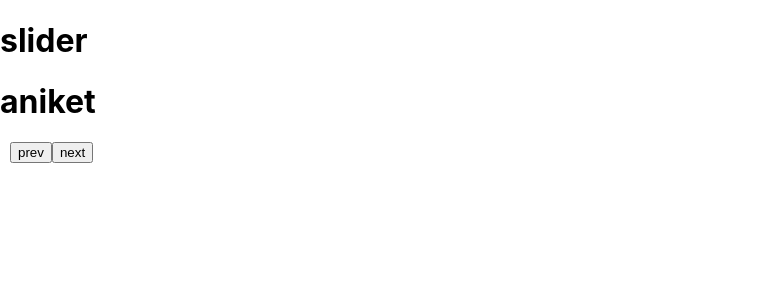
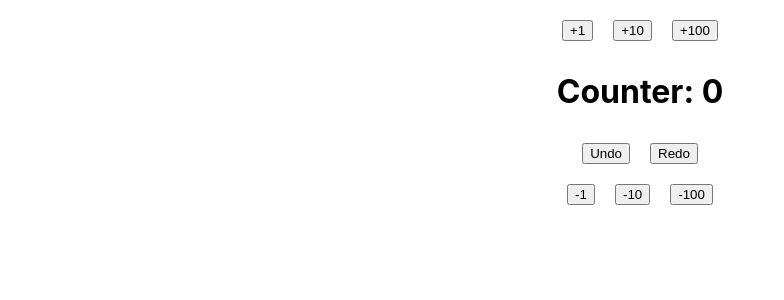
Before and after one commit to aniket2727/typescriptreact, a React (Create React App) app in the folder my-app/: page / in a window 1280 px wide. Shown: the top 300 px of the page, without its empty margins (0-784 px from the left). Built offline with nearby package versions, Linux system fonts and the light colour scheme.

Commit message:
add code

```diff
--- a/my-app/src/App.tsx
+++ b/my-app/src/App.tsx
@@ -7,10 +7,11 @@ import Code4 from './compoent/Code4';
 import Code6 from './compoent/Code6';
 import Code7 from './compoent/Code7';
 import Code8 from './compoent/Code8';
+import Code9 from './compoent/Code9';
 function App() {
   return (
     <div className="App">
-      <Code8/>
+      <Code9/>
     </div>
   );
 }
--- /dev/null
+++ b/my-app/src/compoent/Code9.tsx
@@ -0,0 +1,76 @@
+import { useState } from "react";
+
+// Code is written by Aniket Kadam
+type HistoryItem = {
+    input: number,
+    finalstate: number
+}
+
+const Code9 = () => {
+    const [counter, setCounter] = useState<number>(0);
+    const [history, setHistory] = useState<HistoryItem[]>([{ input: 0, finalstate: 0 }]);
+
+    const handleInput = (item: number): void => {
+        setCounter(prev => {
+            const newCounter = prev + item;
+            const newHistory = [...history, { input: item, finalstate: newCounter }];
+            setHistory(newHistory); // Update history
+            return newCounter;
+        });
+    }
+
+    const handleUndo = (): void => {
+        if (history.length > 1) { // Prevent undoing beyond the first state
+            const newHistory = [...history];
+            newHistory.pop(); // Remove the last action
+            const lastState = newHistory[newHistory.length - 1]; // Get the previous state
+            setCounter(lastState.finalstate); // Set the counter to the previous state
+            setHistory(newHistory); // Update the history
+        }
+    }
+
+    const handleRedo = (): void => {
+        // Redo functionality (to be implemented later)
+    }
+
+    return (
+        <div style={{ display: 'flex', flexDirection: 'column', alignItems: 'center', justifyContent: 'center', margin: '10px' }}>
+            <div style={{ display: 'flex', alignItems: 'center', justifyContent: 'center' }}>
+                <button onClick={() => handleInput(1)} style={{ margin: '10px' }}>+1</button>
+                <button onClick={() => handleInput(10)} style={{ margin: '10px' }}>+10</button>
+                <button onClick={() => handleInput(100)} style={{ margin: '10px' }}>+100</button>
+            </div>
+
+            <div>
+                <h1>Counter: {counter}</h1>
+            </div>
+
+            <div style={{ display: 'flex', alignItems: 'center', justifyContent: 'center' }}>
+                <button style={{ margin: '10px' }} onClick={handleUndo}>Undo</button>
+                <button style={{ margin: '10px' }} onClick={handleRedo}>Redo</button>
+            </div>
+
+            <div>
+                {history.length > 1 && (
+                    <div>
+                        <h2>History:</h2>
+                        {history.map((item, index) => (
+                            <div key={index} style={{ display: 'flex', alignItems: 'center' }}>
+                                <p>Input: {item.input} - Final State: {item.finalstate}</p>
+                            </div>
+                        ))}
+                    </div>
+                )}
+            </div>
+
+            <div style={{ display: 'flex', alignItems: 'center', justifyContent: 'center' }}>
+                <button onClick={() => handleInput(-1)} style={{ margin: '10px' }}>-1</button>
+                <button onClick={() => handleInput(-10)} style={{ margin: '10px' }}>-10</button>
+                <button onClick={() => handleInput(-100)} style={{ margin: '10px' }}>-100</button>
+            </div>
+
+        </div>
+    )
+}
+
+export default Code9;
```
